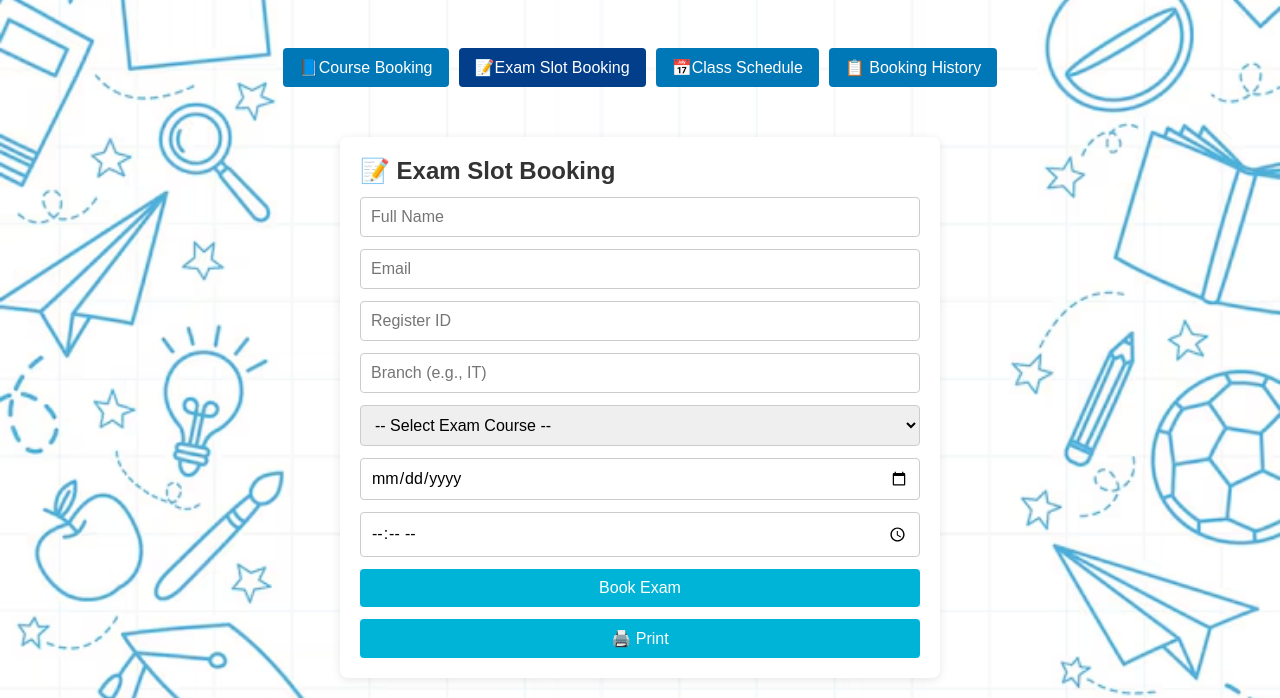
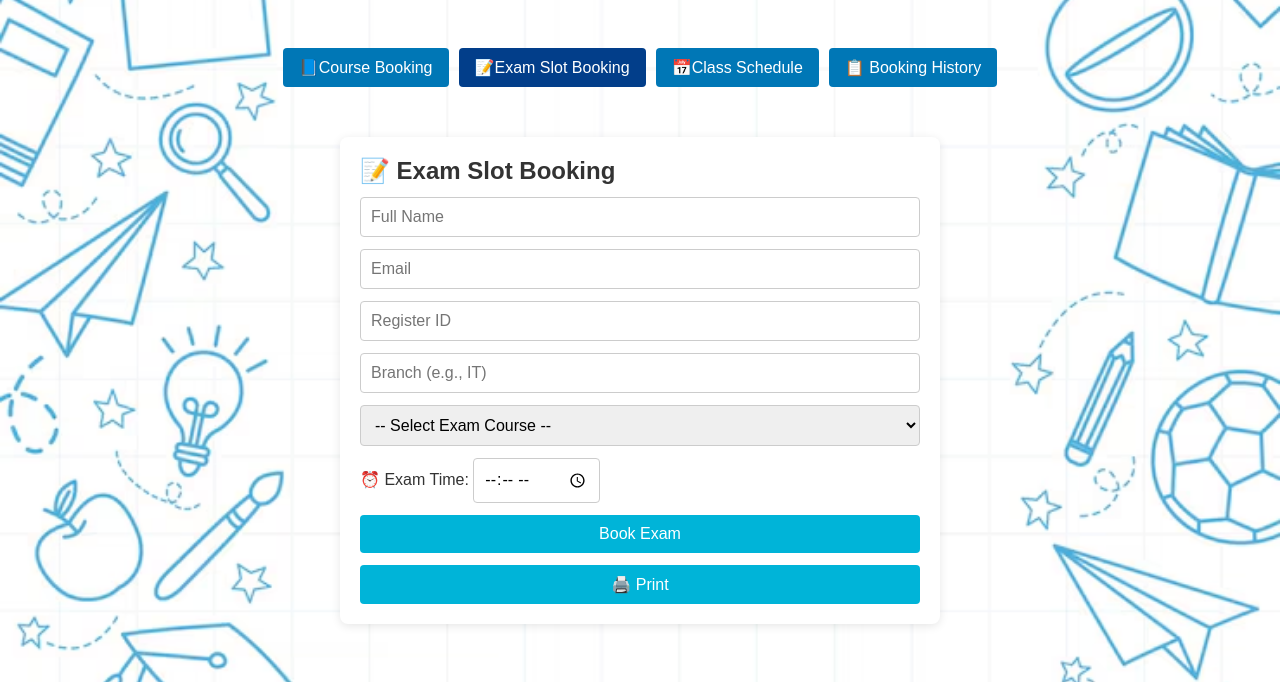
Before and after one commit to sravanthi-annepu/Online-Booking-System, a plain HTML site: page index.html in a window 1280 px wide. Both pictures are taken after a click on the button "📝Exam Slot Booking". Shown: the part 118-816 px from the top of the page. Drawn offline with Linux system fonts and the light colour scheme.

Commit message:
Update index.html

```diff
--- a/index.html
+++ b/index.html
@@ -49,13 +49,16 @@
         <option>3 Months</option>
         <option>4 Months</option>
       </select>
-      <input type="date" id="courseDate" required />
+      <div class="field-group">
+      <label for="courseDate">📅 Course Start Date:</label>
+     <input type="date" id="courseDate" required />
+     </div>
       <button type="submit">Book Course</button>
       <button type="button" onclick="printCourse()">🖨️ Print</button>
     </form>
   </div>
 
-  <!-- Exam Booking Tab -->
+
   <div class="tab-content" id="exam">
     <form id="examForm">
       <h2>📝 Exam Slot Booking</h2>
@@ -71,14 +74,17 @@
         <option>Data Science</option>
         <option>AI Basics</option>
       </select>
-      <input type="date" id="examDate" required />
-      <input type="time" id="examTime" required />
+
+       <div class="field-group">
+         <label for="examTime">⏰ Exam Time:</label>
+          <input type="time" id="examTime" required />
+        </div>
       <button type="submit">Book Exam</button>
       <button type="button" onclick="printExam()">🖨️ Print</button>
     </form>
   </div>
 
- <!-- Class Schedule Tab -->
+
 <div class="tab-content" id="schedule">
   <h2>📅 Select Class Schedule</h2>
   <form id="scheduleForm">
```
